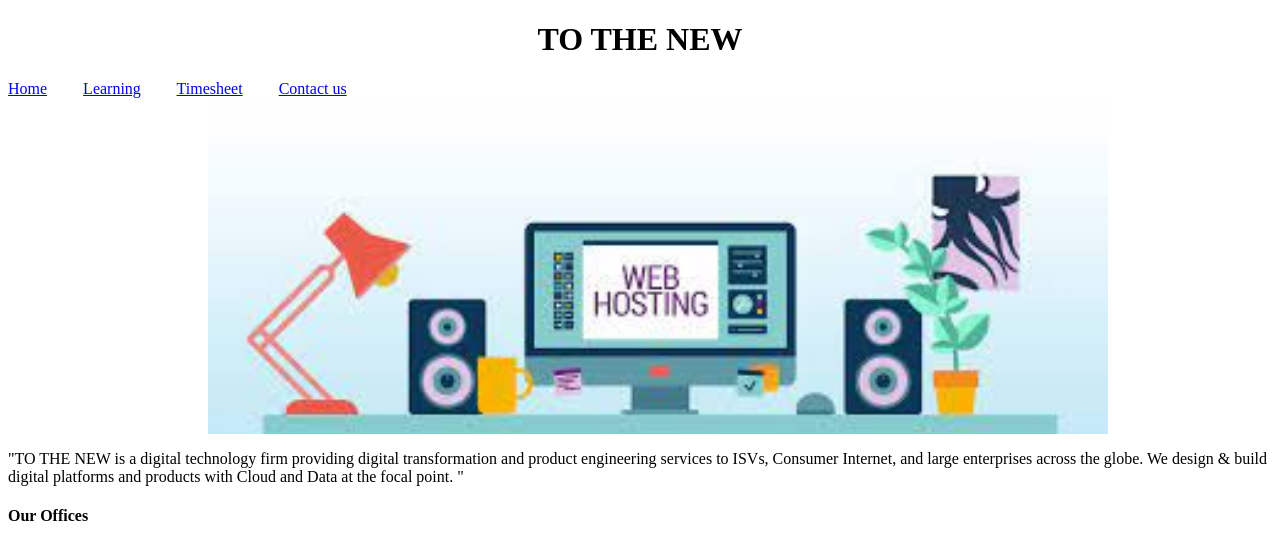
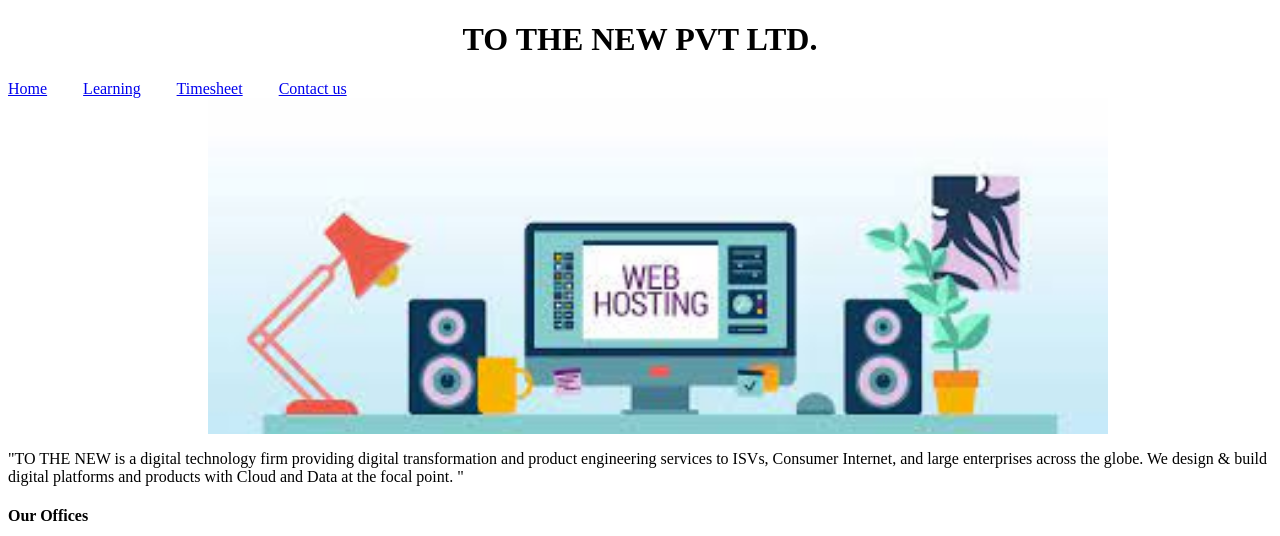
Before and after one commit to lisha-devops/HTML, a plain HTML site: page index.html in a window 1280 px wide. Shown: the top 536 px of the page. Drawn offline with Linux system fonts and the light colour scheme.

Commit message:
Update index.html

```diff
--- a/index.html
+++ b/index.html
@@ -20,7 +20,7 @@
     <header id="header">
     	<div class="container">
 		<!-- Heading -->
-    		<h1 style="text-align:center">TO THE NEW</h1>
+    		<h1 style="text-align:center">TO THE NEW PVT LTD.</h1>
     		<!-- Navbar -->
     		<nav class="navbar">
     			<a href="#link-1" class="nav-link nav-text" rel="noopener noreferrer"> Home</a>	&nbsp;	&nbsp; &nbsp; &nbsp;
```
